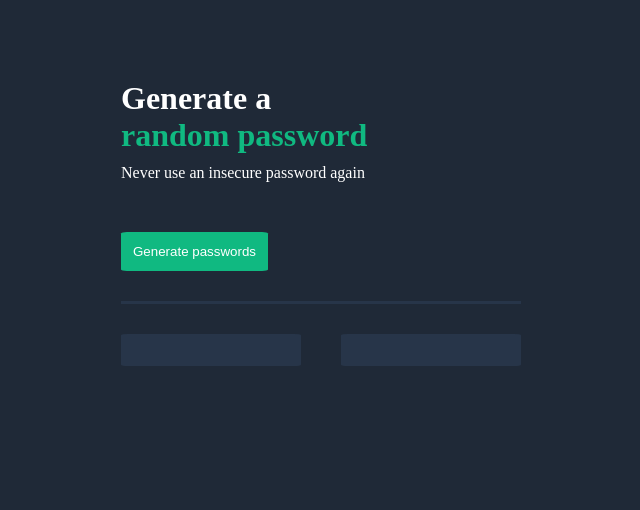
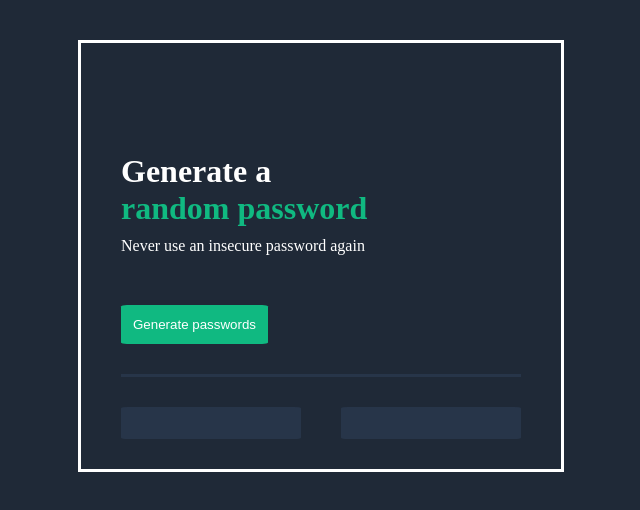
Before and after one commit to salinasmichael551/passwordGen, a website built with Vite: page index.html in a window 1280 px wide. Shown: the whole page, without its empty margins (319-959 px from the left). Built offline with nearby package versions, Linux system fonts and the light colour scheme.

Commit message:
Update index.css
added border, padding, and margin to container

```diff
--- a/index.css
+++ b/index.css
@@ -14,7 +14,7 @@ button{
    background-color: #10B981;
    color: white;
    border: none;
-   padding: 12px 12px;
+   padding: 12px;
    border-radius: 4%;
    margin-bottom: 30px;
 }
@@ -23,7 +23,9 @@ button{
 /*classes and id*/
 .container{
     width: 400px;
-    margin: 0 auto;
+    margin: 40 auto;
+    border: solid 3px white;
+    padding: 30px 40px;
 }
 
 p, .title{
```
